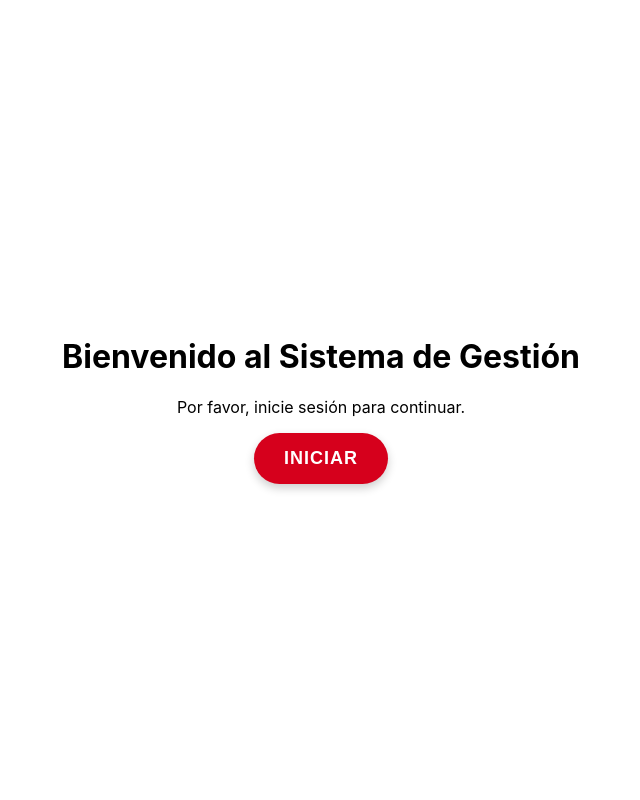
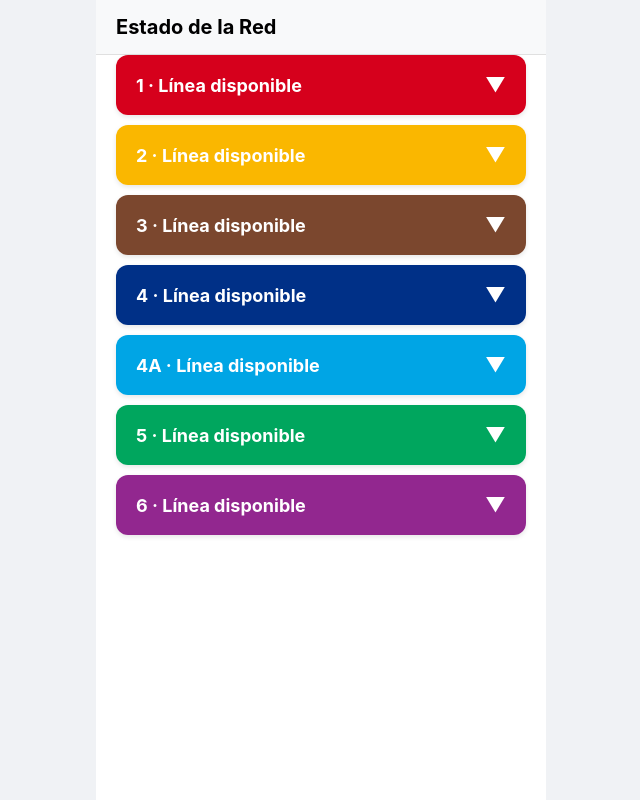
Before and after one commit to gh-Matias/Metro-Cultural, a plain HTML site: page Aplicacion/home.html in a window 1280 px wide. Shown: the whole page, without its empty margins (319-959 px from the left). Drawn offline with Linux system fonts and the light colour scheme.

Commit message:
Añadir linias

```diff
--- a/Aplicacion/home.html
+++ b/Aplicacion/home.html
@@ -3,50 +3,147 @@
 <head>
     <meta charset="UTF-8">
     <meta name="viewport" content="width=device-width, initial-scale=1.0">
-    <title>Bienvenida</title>
+    <title>Estado de la Red</title>
     <style>
+        /* --- Estilos Generales --- */
         body {
             margin: 0;
             font-family: -apple-system, BlinkMacSystemFont, "Segoe UI", Roboto, "Helvetica Neue", Arial, sans-serif;
+            background-color: #f0f2f5;
+        }
+
+        /* --- Contenedor Principal --- */
+        .main-container {
+            width: 100%;
+            max-width: 450px; /* Ancho típico de un móvil */
+            margin: 0 auto; /* Centra el contenedor */
             background-color: #ffffff;
+            min-height: 100vh;
+        }
+
+        /* --- Cabecera Superior --- */
+        .header {
             display: flex;
-            justify-content: center;
+            justify-content: space-between;
             align-items: center;
-            height: 100vh;
+            padding: 15px 20px;
+            background-color: #f8f9fa;
+            border-bottom: 1px solid #e0e0e0;
         }
-        .container {
-            text-align: center;
-            padding: 20px;
+        .header-title {
+            font-size: 20px;
+            font-weight: bold;
         }
-        .logo {
-            width: 150px;
-            margin-bottom: 40px;
+
+
+        /* --- Estilo del Acordeón --- */
+        .accordion {
+            padding: 0 20px 20px;
         }
-        .start-button {
-            background-color: #d6001c;
+        .accordion-item {
+            margin-bottom: 10px;
+            border-radius: 12px;
+            overflow: hidden; /* Para que el contenido no se salga de los bordes redondeados */
+            box-shadow: 0 2px 5px rgba(0,0,0,0.1);
+        }
+        .accordion-header {
+            display: flex;
+            justify-content: space-between;
+            align-items: center;
+            padding: 18px 20px;
+            cursor: pointer;
             color: white;
-            border: none;
-            padding: 15px 30px;
+            font-weight: bold;
             font-size: 18px;
-            font-weight: bold;
-            border-radius: 50px;
-            cursor: pointer;
-            text-transform: uppercase;
-            letter-spacing: 1px;
-            box-shadow: 0 4px 10px rgba(0, 0, 0, 0.2);
-            transition: transform 0.2s ease, box-shadow 0.2s ease;
         }
-        .start-button:hover {
-            transform: translateY(-2px);
-            box-shadow: 0 6px 12px rgba(0, 0, 0, 0.3);
+        .accordion-content {
+            padding: 15px 20px;
+            background-color: #ffffff;
+            display: none; /* Oculto por defecto */
+            border-top: 1px solid #e0e0e0;
         }
+        .arrow {
+            font-size: 20px;
+            transition: transform 0.3s ease; /* Animación de la flecha */
+        }
+        /* Gira la flecha cuando el menú está activo */
+        .accordion-item.active .arrow {
+            transform: rotate(180deg);
+        }
+
+        /* --- Colores de las Líneas --- */
+        #linea1 .accordion-header { background-color: #d6001c; }
+        #linea2 .accordion-header { background-color: #fab700; }
+        #linea3 .accordion-header { background-color: #7b472e; }
+        #linea4 .accordion-header { background-color: #003087; }
+        #linea4a .accordion-header { background-color: #00a5e5; }
+        #linea5 .accordion-header { background-color: #00a65e; }
+        #linea6 .accordion-header { background-color: #92278f; }
+
     </style>
 </head>
 <body>
-    <div class="container">
-        <h1>Bienvenido al Sistema de Gestión</h1>
-        <p>Por favor, inicie sesión para continuar.</p>
-        <button class="start-button" onclick="window.location.href='home.html'">Iniciar</button>
+
+    <div class="main-container">
+        <div class="header">
+            <span class="header-title">Estado de la Red</span>
+        </div>
+        <div class="accordion">
+            <div class="accordion-item" id="linea1">
+                <div class="accordion-header">
+                    <span>1 · Línea disponible</span>
+                    <span class="arrow">▼</span>
+                </div>
+                <div class="accordion-content">
+                    <p>Aquí irá el detalle de las estaciones de la Línea 1.</p>
+                </div>
+            </div>
+
+            <div class="accordion-item" id="linea2">
+                <div class="accordion-header">
+                    <span>2 · Línea disponible</span>
+                    <span class="arrow">▼</span>
+                </div>
+                <div class="accordion-content">
+                    <p>Aquí irá el detalle de las estaciones de la Línea 2.</p>
+                </div>
+            </div>
+
+            <div class="accordion-item" id="linea3"><div class="accordion-header"><span>3 · Línea disponible</span><span class="arrow">▼</span></div><div class="accordion-content"><p>Detalle de la Línea 3.</p></div></div>
+            <div class="accordion-item" id="linea4"><div class="accordion-header"><span>4 · Línea disponible</span><span class="arrow">▼</span></div><div class="accordion-content"><p>Detalle de la Línea 4.</p></div></div>
+            <div class="accordion-item" id="linea4a"><div class="accordion-header"><span>4A · Línea disponible</span><span class="arrow">▼</span></div><div class="accordion-content"><p>Detalle de la Línea 4A.</p></div></div>
+            <div class="accordion-item" id="linea5"><div class="accordion-header"><span>5 · Línea disponible</span><span class="arrow">▼</span></div><div class="accordion-content"><p>Detalle de la Línea 5.</p></div></div>
+            <div class="accordion-item" id="linea6"><div class="accordion-header"><span>6 · Línea disponible</span><span class="arrow">▼</span></div><div class="accordion-content"><p>Detalle de la Línea 6.</p></div></div>
+
+        </div>
     </div>
+
+    <script>
+        const accordionItems = document.querySelectorAll('.accordion-item');
+
+        accordionItems.forEach(item => {
+            const header = item.querySelector('.accordion-header');
+            const content = item.querySelector('.accordion-content');
+
+            header.addEventListener('click', () => {
+                // Cierra todos los demás items para que solo uno esté abierto
+                accordionItems.forEach(otherItem => {
+                    if (otherItem !== item) {
+                        otherItem.classList.remove('active');
+                        otherItem.querySelector('.accordion-content').style.display = 'none';
+                    }
+                });
+
+                // Abre o cierra el item actual
+                item.classList.toggle('active');
+                if (item.classList.contains('active')) {
+                    content.style.display = 'block';
+                } else {
+                    content.style.display = 'none';
+                }
+            });
+        });
+    </script>
+
 </body>
 </html>
```
Also changed, not shown: Aplicacion/index.html (+2 -1 lines), Aplicacion/login.html (+1 -0 lines), Aplicacion/registrar.html (+21 -6 lines).
